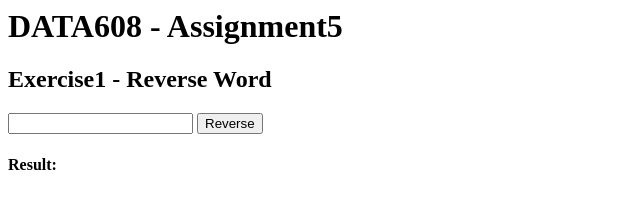
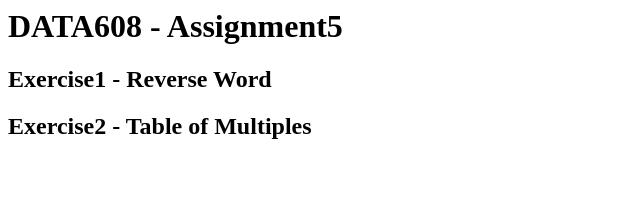
Before and after one commit to humbertohpgit/github.io, a plain HTML site: page index.html in a window 1280 px wide. Shown: the whole page, without its empty margins (0-640 px from the left). Drawn offline with Linux system fonts and the light colour scheme.

Commit message:
Update index.html

```diff
--- a/index.html
+++ b/index.html
@@ -1,68 +1,12 @@
 <html>
-
-
-
-<head><title>DATA608 - Assignment5</title></head>
-
 
 
 <body>
 
-
-
-<h1>DATA608 - Assignment5</h1>
-
+<h1>DATA608 - Assignment5</title></h1>
 <h2>Exercise1 - Reverse Word</h2>
 
-
-
-<script type="text/javascript">
-
-
-
-// Reverse function
-
-
-
-function reverse(){
-
-    var t = document.getElementById("target");
-
-    var text = document.getElementById("text").value;
-
-    var output = "";
-
-    for (var i = 0; i<text.length;i++)
-
-    {output = text[i]+output;}
-
-    t.innerHTML = output;
-
-}
-
-</script>
-
-<p>
-
-<form>
-
-    <input id="text" type="text">
-
-    <input type="button" value="Reverse" onClick="reverse();">
-
-</form>
-
-</p>
-
-
-
-<h4>Result:</h4>
-
-<div id="target"></div>
-
-
-
-
+<h2>Exercise2 - Table of Multiples</h2>
 
 </body>
 
```
